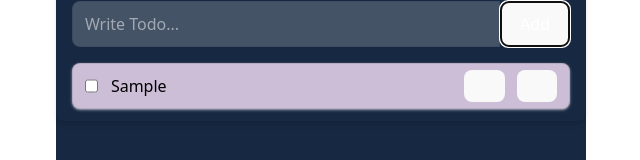
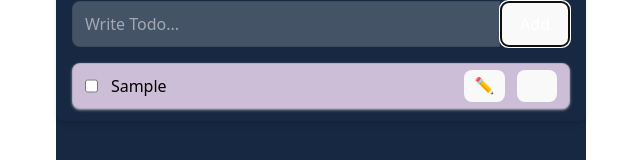
Before and after one commit to Mishra010405/React_RV, a React (Vite) app in the folder 10COntextTODOS/: page / in a window 1280 px wide. Both pictures are taken after typing "Sample" into the empty fields and a click on the button "Add". Shown: the part 171-331 px from the top of the page, without its empty margins (319-959 px from the left). Built offline with nearby package versions, Linux system fonts and the light colour scheme.

Commit message:
Contect TODOS

```diff
--- a/10COntextTODOS/src/Components/TodoItem.jsx
+++ b/10COntextTODOS/src/Components/TodoItem.jsx
@@ -48,7 +48,7 @@ function TodoItem({todo}) {
               }}
               disabled={todo.completed}
           >
-              {isTodoEditable ? "📁" : ""}
+              {isTodoEditable ? "📁" : "✏️"}
           </button>
           {/* Delete Todo Button */}
           <button
```
